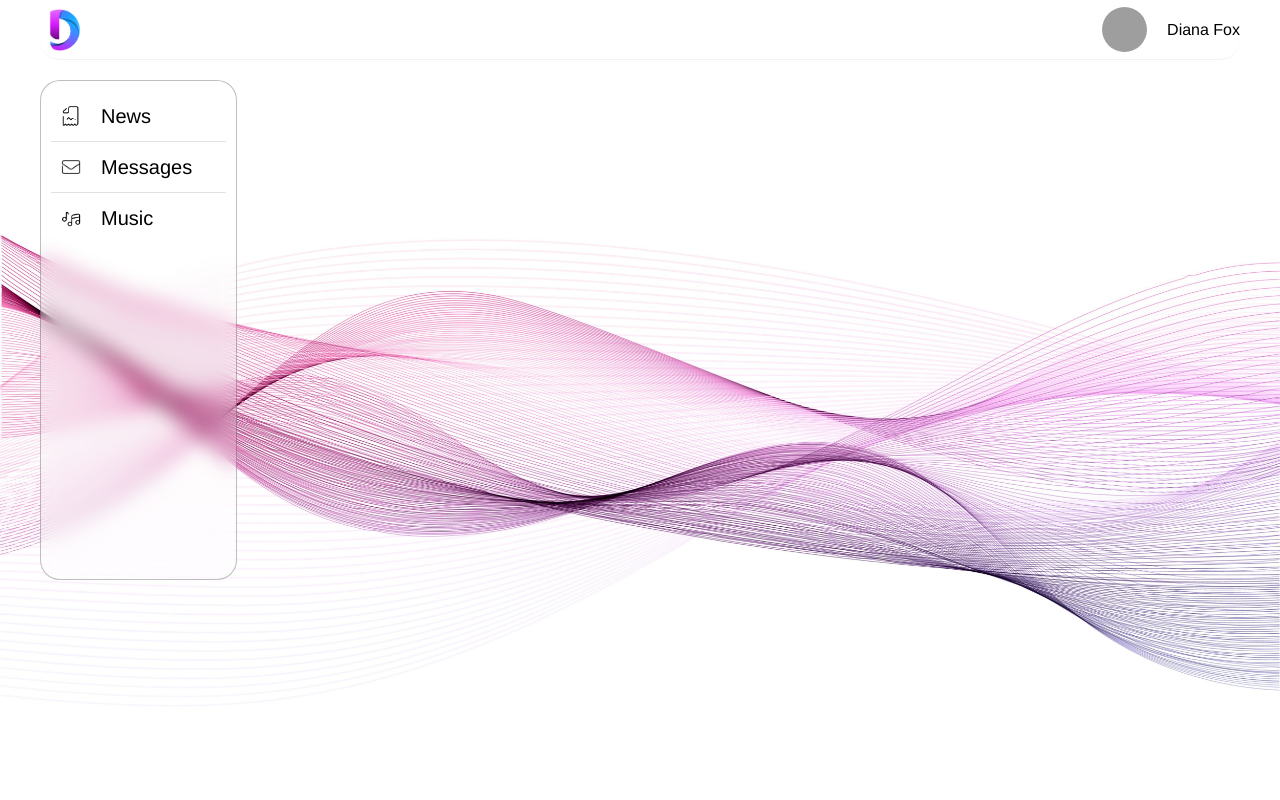
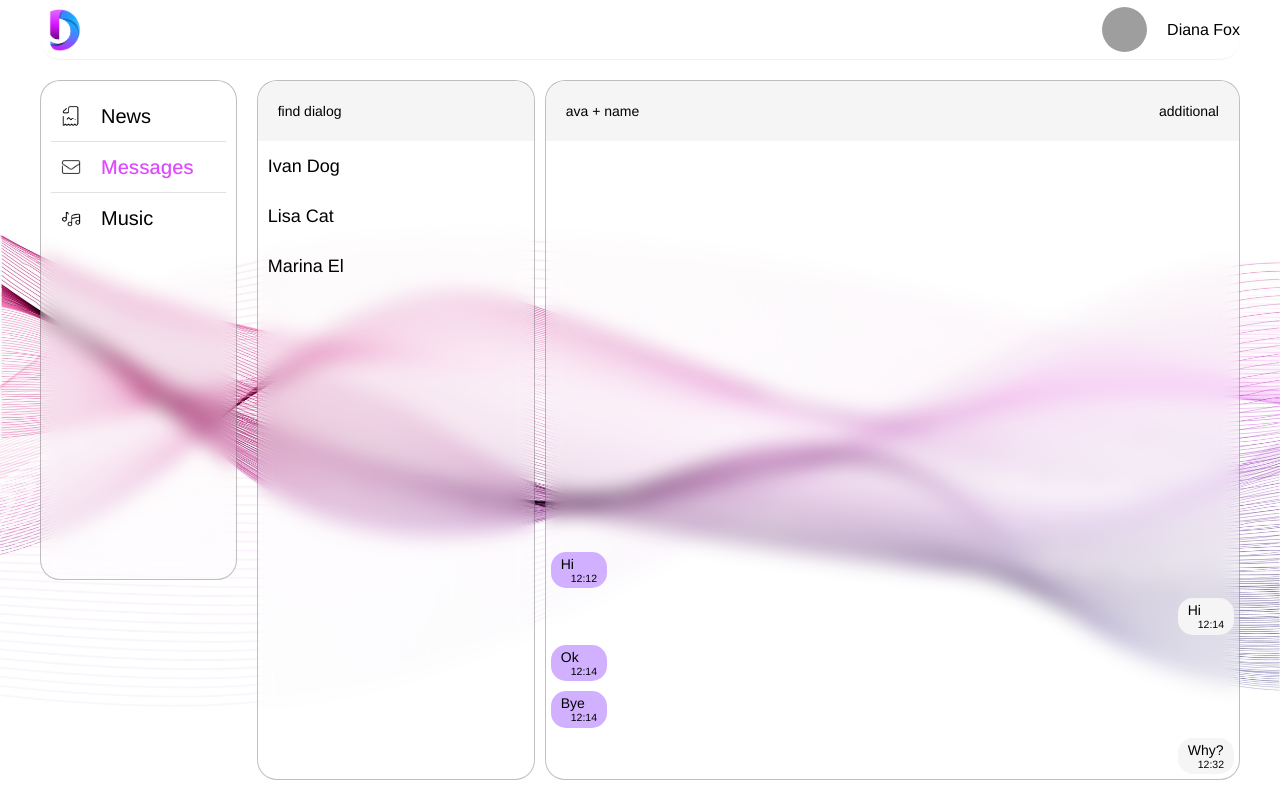
Before and after one commit to Elsium/new_samurai_v1, a React (Create React App) app: page /dialog in a window 1280 px wide. Built offline with nearby package versions, Linux system fonts and the light colour scheme; grey boxes are pictures that could not be loaded.

Commit message:
Lesson 22: add routes to dialogs

```diff
--- a/src/App.js
+++ b/src/App.js
@@ -15,7 +15,7 @@ const App = () => {
             <main className={style.main}>
                 <Routes>
                     <Route path={`/profile`} element={<Profile/>}/>
-                    <Route path={`/message/*`} element={<Dialogs/>}/>
+                    <Route path={`/dialog/*`} element={<Dialogs/>}/>
                     <Route path={`/news`} element={<News/>}/>
                     <Route path={`/music`} element={<Music/>}/>
                 </Routes>
--- a/src/components/Dialogs/Dialogs.jsx
+++ b/src/components/Dialogs/Dialogs.jsx
@@ -1,5 +1,6 @@
 import React from "react";
 import style from "./Dialogs.module.scss"
+import {NavLink} from "react-router-dom";
 
 const Dialogs = () => {
     return (
@@ -9,69 +10,15 @@ const Dialogs = () => {
                     find dialog
                 </div>
                 <div className={style.dialogsItems}>
-                    <div className={style.dialog}>
-                        Ivan Dog
-                    </div>
-                    <div className={style.dialog}>
-                        Lisa Cat
-                    </div>
-                    <div className={style.dialog}>
-                        Marina El
-                    </div>
-                    <div className={style.dialog}>
-                        Ivan Dog
-                    </div>
-                    <div className={style.dialog}>
-                        Lisa Cat
-                    </div>
-                    <div className={style.dialog}>
-                        Marina El
-                    </div>
-                    <div className={style.dialog}>
-                        Ivan Dog
-                    </div>
-                    <div className={style.dialog}>
-                        Lisa Cat
-                    </div>
-                    <div className={style.dialog}>
-                        Marina El
-                    </div>
-                    <div className={style.dialog}>
-                        Ivan Dog
-                    </div>
-                    <div className={style.dialog}>
-                        Lisa Cat
-                    </div>
-                    <div className={style.dialog}>
-                        Marina El
-                    </div>
-                    <div className={style.dialog}>
-                        Ivan Dog
-                    </div>
-                    <div className={style.dialog}>
-                        Lisa Cat
-                    </div>
-                    <div className={style.dialog}>
-                        Marina El
-                    </div>
-                    <div className={style.dialog}>
-                        Ivan Dog
-                    </div>
-                    <div className={style.dialog}>
-                        Lisa Cat
-                    </div>
-                    <div className={style.dialog}>
-                        Marina El
-                    </div>
-                    <div className={style.dialog}>
-                        Ivan Dog
-                    </div>
-                    <div className={style.dialog}>
-                        Lisa Cat
-                    </div>
-                    <div className={style.dialog}>
-                        Marina El
-                    </div>
+                    <NavLink to='/dialog/1'>
+                        <div className={style.dialog}>Ivan Dog</div>
+                    </NavLink>
+                    <NavLink to='/dialog/2'>
+                        <div className={style.dialog}>Lisa Cat</div>
+                    </NavLink>
+                    <NavLink to='/dialog/3'>
+                        <div className={style.dialog}>Marina El</div>
+                    </NavLink>
                 </div>
             </div>
             <div>
@@ -80,113 +27,25 @@ const Dialogs = () => {
                     <p>additional</p>
                 </div>
                 <div className={style.messagesItems}>
-                    <div className={style.message}>
+                    <div className={style.message + ' ' + style.to}>
+                        Why?
+                        <div className={style.messageTime}>12:32</div>
+                    </div>
+                    <div className={style.message + ' ' + style.from}>
+                        Bye
+                        <div className={style.messageTime}>12:14</div>
+                    </div>
+                    <div className={style.message + ' ' + style.from}>
+                        Ok
+                        <div className={style.messageTime}>12:14</div>
+                    </div>
+                    <div className={style.message + ' ' + style.to}>
                         Hi
+                        <div className={style.messageTime}>12:14</div>
                     </div>
-                    <div className={style.message}>
+                    <div className={style.message + ' ' + style.from}>
                         Hi
-                    </div>
-                    <div className={style.message}>
-                        Ok
-                    </div>
-                    <div className={style.message}>
-                        Bye
-                    </div>
-                    <div className={style.message}>
-                        Hi
-                    </div>
-                    <div className={style.message}>
-                        Hi
-                    </div>
-                    <div className={style.message}>
-                        Ok
-                    </div>
-                    <div className={style.message}>
-                        Bye
-                    </div>
-                    <div className={style.message}>
-                        Hi
-                    </div>
-                    <div className={style.message}>
-                        Hi
-                    </div>
-                    <div className={style.message}>
-                        Ok
-                    </div>
-                    <div className={style.message}>
-                        Bye
-                    </div>
-                    <div className={style.message}>
-                        Hi
-                    </div>
-                    <div className={style.message}>
-                        Hi
-                    </div>
-                    <div className={style.message}>
-                        Ok
-                    </div>
-                    <div className={style.message}>
-                        Bye
-                    </div>
-                    <div className={style.message}>
-                        Hi
-                    </div>
-                    <div className={style.message}>
-                        Hi
-                    </div>
-                    <div className={style.message}>
-                        Ok
-                    </div>
-                    <div className={style.message}>
-                        Bye
-                    </div>
-                    <div className={style.message}>
-                        Hi
-                    </div>
-                    <div className={style.message}>
-                        Hi
-                    </div>
-                    <div className={style.message}>
-                        Ok
-                    </div>
-                    <div className={style.message}>
-                        Bye
-                    </div>
-                    <div className={style.message}>
-                        Hi
-                    </div>
-                    <div className={style.message}>
-                        Hi
-                    </div>
-                    <div className={style.message}>
-                        Ok
-                    </div>
-                    <div className={style.message}>
-                        Bye
-                    </div>
-                    <div className={style.message}>
-                        Hi
-                    </div>
-                    <div className={style.message}>
-                        Hi
-                    </div>
-                    <div className={style.message}>
-                        Ok
-                    </div>
-                    <div className={style.message}>
-                        Bye
-                    </div>
-                    <div className={style.message}>
-                        Hi
-                    </div>
-                    <div className={style.message}>
-                        Hi
-                    </div>
-                    <div className={style.message}>
-                        Ok
-                    </div>
-                    <div className={style.message}>
-                        Bye
+                        <div className={style.messageTime}>12:12</div>
                     </div>
                 </div>
             </div>
--- a/src/components/Dialogs/Dialogs.module.scss
+++ b/src/components/Dialogs/Dialogs.module.scss
@@ -49,11 +49,33 @@
 .messagesItems {
   height: calc(100% - 60px);
   border-radius: 0 0 20px 20px;
+  display: flex;
+  flex-direction: column-reverse;
 }
 
 .message {
-  font-size: 16px;
-  padding: 10px;
+  margin: 5px;
+  font-size: 14px;
+  padding: 5px 10px;
+  border-radius: 15px;
+  max-width: 70%;
+
+  .messageTime {
+    font-size: 0.75em;
+    text-align: right;
+    margin-top: 2px;
+    margin-left: 10px;
+  }
+}
+
+.from {
+  align-self: flex-start;
+  background: rgb(209, 177, 255);
+}
+
+.to {
+  align-self: flex-end;
+  background: rgb(245, 245, 245);
 }
 
 .dialogUser, .find {
--- a/src/components/Nav/Nav.jsx
+++ b/src/components/Nav/Nav.jsx
@@ -15,7 +15,7 @@ const Nav = () => {
                 </NavLink>
             </div>
             <div className={style.item}>
-                <NavLink to='/message' className={({ isActive }) => (isActive ? style.active : '')}>
+                <NavLink to='/dialog' className={({ isActive }) => (isActive ? style.active : '')}>
                     <img src={msg} alt=""/>
                     <p>Messages</p>
                 </NavLink>
--- a/src/index.scss
+++ b/src/index.scss
@@ -14,6 +14,10 @@
 
 :focus, :active {
   outline: none;
+}
+
+a {
+  color: black;
 }
 
 a:focus, a:active {
```
